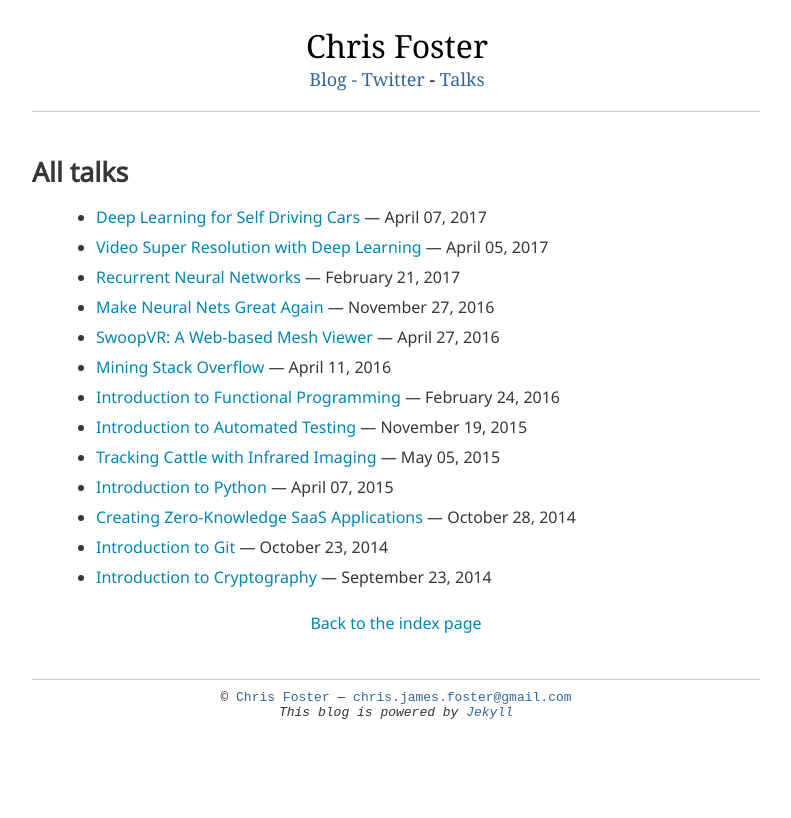
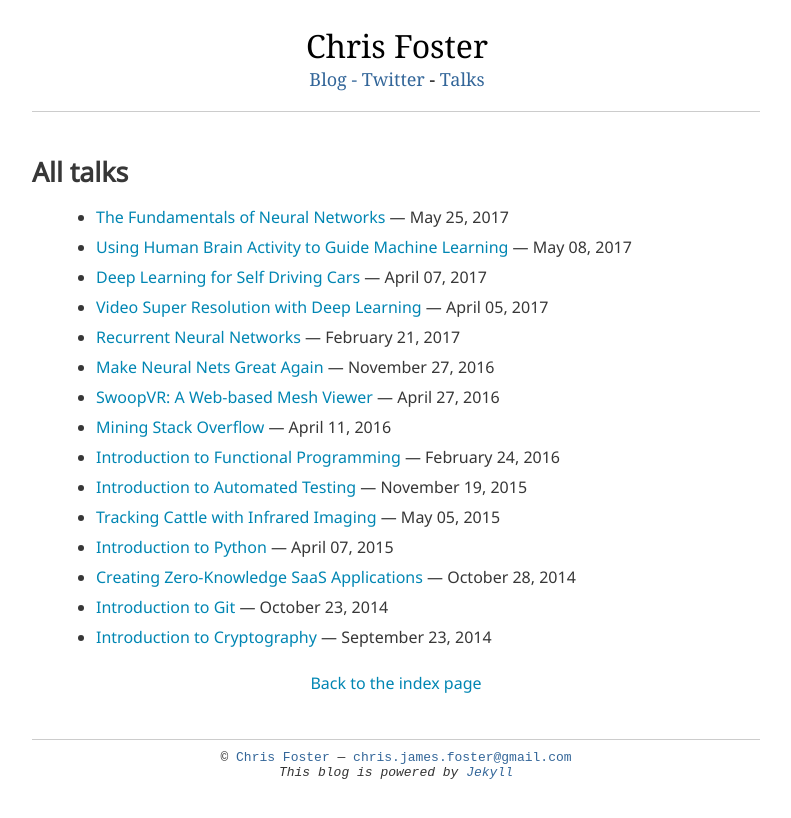
Before and after one commit to chrisfosterelli/chrisfosterelli.github.io, a Jekyll site: the page built from talks.html, in a window 1280 px wide. Shown: the top 818 px of the page, without its empty margins (243-1034 px from the left). Built offline with Jekyll 4.4.1, drawn with Linux system fonts in a browser that asks for light colours; some web fonts are replaced.

Commit message:
Add neural network fundamentals and human brain activity talk

```diff
--- a/_data/talks.yml
+++ b/_data/talks.yml
@@ -1,3 +1,11 @@
+- title: The Fundamentals of Neural Networks
+  date: May 25, 2017
+  url: file/talk/fundamentals-of-neural-networks.pdf
+
+- title: Using Human Brain Activity to Guide Machine Learning
+  date: May 08, 2017
+  url: file/talk/human-brain-activity-to-guide-machine-learning.pdf
+
 - title: Deep Learning for Self Driving Cars
   date: April 7, 2017
   url: file/talk/self-driving-cars.pdf
```
Also changed, not shown: 2 other files.
